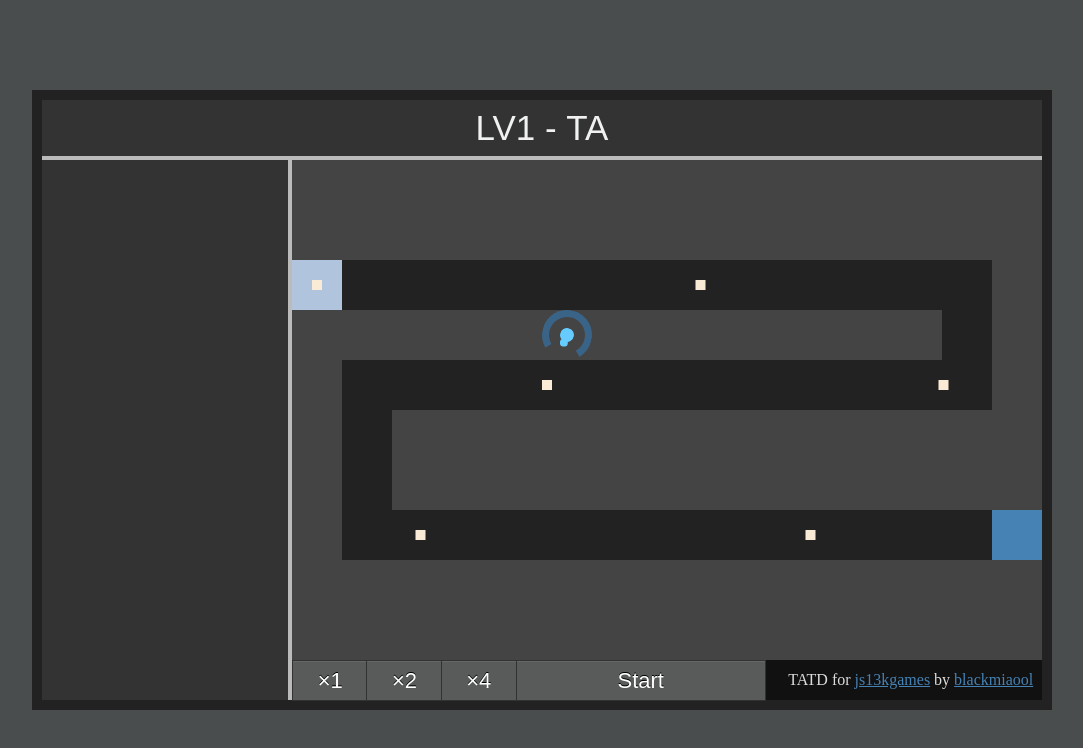
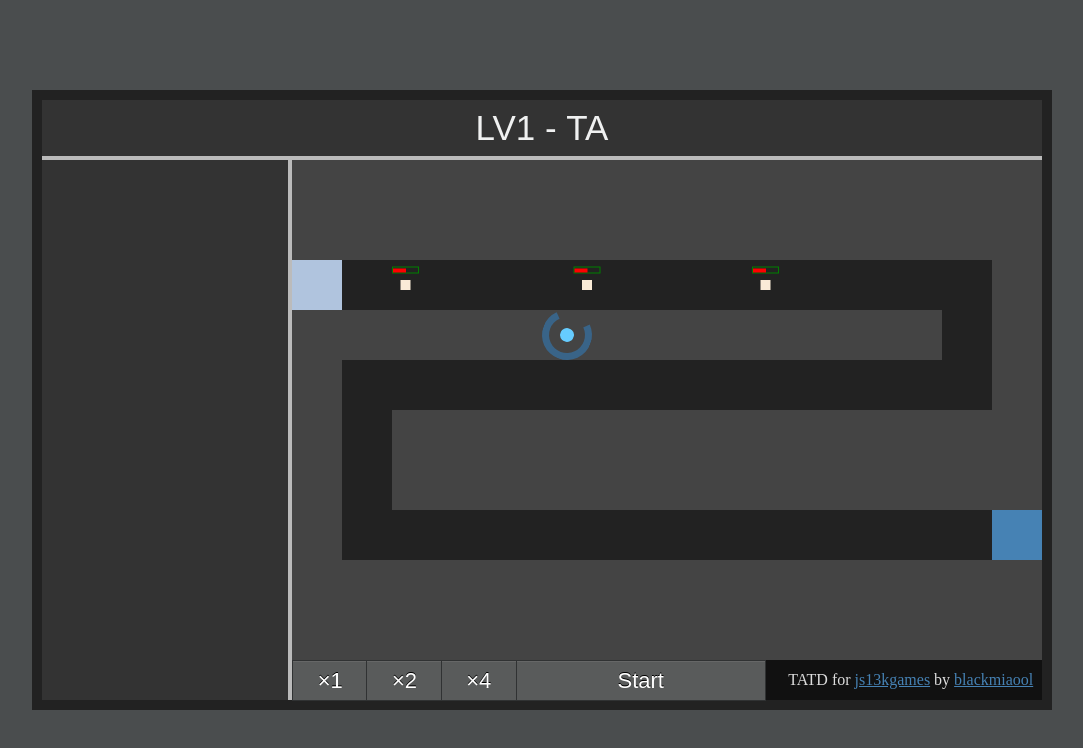
Before and after one commit to blackmiaool/TATD-js13k, a plain HTML site: page index.html in a window 1280 px wide. Shown: the whole page, without its empty margins (98-1181 px from the left). Drawn offline with Linux system fonts and the light colour scheme.

Commit message:
add blood bar

```diff
--- a/index.html
+++ b/index.html
@@ -197,6 +197,7 @@
             top: 0px;
             background-color: antiquewhite;
             transform: translate(-50%, -50%);
+            text-align: center;
         }
         /*
         .tower {
@@ -224,9 +225,7 @@
         </div>
         <div id="right-panel">
             <div id="mn">
-                <div class="emy emy_test" style="visibility:hidden;">
 
-                </div>
             </div>
             <div class="ftr">
                 <span class="speed">
@@ -250,7 +249,7 @@
             transform: translate(-50%, -50%);
             z-index: 10;
             box-sizing: border-box;
-/*            transition: 0.3s linear;*/
+            /*            transition: 0.3s linear;*/
         }
 
         .tower>svg {
@@ -307,7 +306,7 @@
             height: 100%;
             width: 100%;
             position: absolute;
-            top:0;
+            top: 0;
         }
 
         .tower>.range {
@@ -315,8 +314,6 @@
             left: 50%;
             top: 50%;
             position: absolute;
-
-
             border: 2px steelblue solid;
             border-radius: 50%;
             box-sizing: border-box;
@@ -326,16 +323,20 @@
             background-color: rgba(51, 122, 182, 0.1);
             opacity: 0;
         }
-        .tower>.range.active{
+
+        .tower>.range.active {
             width: 150px;
             height: 150px;
             opacity: 1;
         }
-        .hide{
-/*            display: none;*/
+
+        .hide {
+            /*            display: none;*/
+
             visibility: hidden;
         }
-        .bullet[kind="1"]{
+
+        .bullet[kind="1"] {
             background-color: #66ccff;
             position: absolute;
             transform: translate(-50%, -50%);
@@ -343,10 +344,36 @@
             border-radius: 50%;
             height: 0px;
             width: 0px;
-            left:0px;
-            top:0px;
+            left: 0px;
+            top: 0px;
+        }
+
+        .blood {
+            width: 25px;
+            height: 5px;
+            border: 1px green solid;
+            transform: translate(-50%, -50%);
+            position: absolute;
+            top: -10px;
+            left: 50%;
+            overflow: hidden;
+        }
+        .blood>.fill{
+            position: absolute;
+            right: 50%;
+            width: 100%;
+            height: 100%;
+            background-color: red;
+            box-sizing: content-box;
+            top:1px;
+
         }
     </style>
+    <div class="emy emy_tpl hide" kind="0">
+        <div class="blood">
+            <div class="fill"></div>
+        </div>
+    </div>
     <div class="tower hide" id="tower_to_copy" style="" kind="1">
         <div class="range">
         </div>
--- a/script.js
+++ b/script.js
@@ -5,7 +5,7 @@ window.onload = function () {
     var csl = console;
     var emys = [];
     var buls = [];
-    var emy_tests = doc.getElementsByClassName("emy_test");
+    var emy_tests = doc.getElementsByClassName("emy_tpl");
     var bul_test = doc.getElementsByClassName("bullet");
 
     var fps=60;
@@ -23,6 +23,11 @@ window.onload = function () {
         buls_width.push(bul_test[i].offsetWidth)
     }
     csl.log(buls_height, buls_width)
+
+    var data={};
+    data.emy_blood=[
+        100,200,300
+    ]
 
 
 
@@ -450,7 +455,7 @@ window.onload = function () {
                     tower.prepare++;
                     if (tower.prepare > prepare_max) {
                         tower.ready = true;
-                        csl.log("ready")
+//                        csl.log("ready")
                     }
                 }
 
@@ -478,18 +483,20 @@ window.onload = function () {
         }
 
         function Emy(kind) {
-            var d = doc.createElement("div");
+            var d = emy_tests[kind].cloneNode(true);
             this.d = d;
             d.className = "emy";
             this.style = d.style;
+            removeClass(d,"hide");
             this.is_continue = true;
-            this.speed = 0.13;
+            this.speed = 0.03;
             this.path_len = 0;
             this.pos = clone(map_start);
             this.initted = false;
             this.kind = kind;
         }
         Emy.prototype.set_pos = function (pos) {
+
             this.pos = pos;
             var p = get_grid_pos(pos);
             p[0] -= emys_width[this.kind] / 2;
@@ -553,7 +560,7 @@ window.onload = function () {
         setInterval(
             function () {
                 put_emy(0);
-            }, 1000
+            }, 2000
         )
         put_tower(0, 5, 3);
     }
```
